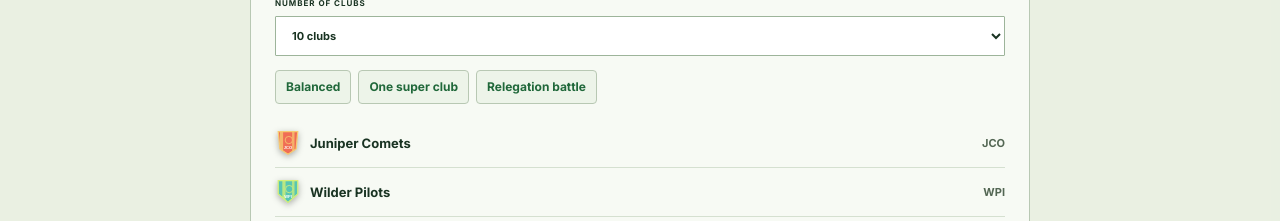
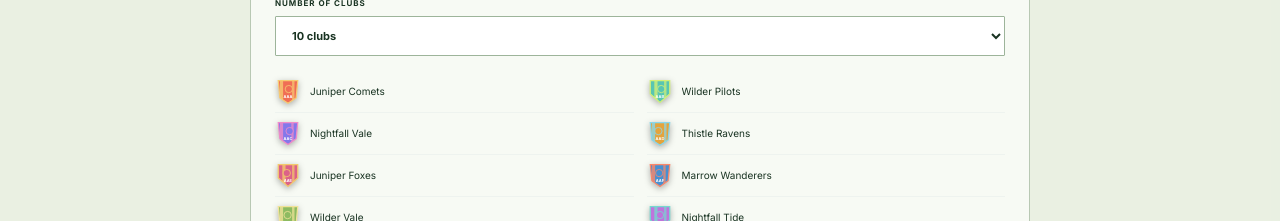
Before and after one commit to ihtishaamj63-web/Pitch-Side, a React (Vite) app in the folder frontend/: page /leagues/new in a window 1280 px wide. Shown: the part 579-800 px from the top of the page. Built offline with nearby package versions, Linux system fonts and the light colour scheme; no server answers.

Commit message:
refactor: trim nonessential league redesign

```diff
--- a/frontend/src/App.css
+++ b/frontend/src/App.css
@@ -877,47 +877,7 @@ h1, h2, h3, p { margin-top: 0; }
   letter-spacing: .04em;
   line-height: 1;
 }
-#root .club-presets { display: flex; flex-wrap: wrap; gap: 7px; margin-top: 14px; }
-#root .club-presets button,
-#root .club-editor-fields button { min-height: 34px; border: 1px solid #b8c8b3; border-radius: 4px; padding: 6px 10px; color: #20683a; background: #edf4e9; font-size: 12px; font-weight: 700; cursor: pointer; }
-#root .preview-club-editor { grid-column: 1 / -1; border-bottom: 1px solid #d5e0d0; }
-#root .preview-club-editor > summary { display: flex; align-items: center; gap: 9px; min-height: 48px; color: #193322; font-size: 13px; font-weight: 700; cursor: pointer; list-style-position: inside; }
-#root .preview-club-editor > summary span { flex: 1; overflow: hidden; text-overflow: ellipsis; white-space: nowrap; }
-#root .preview-club-editor > summary small { color: #536653; font-size: 11px; }
-#root .club-editor-fields { display: grid; grid-template-columns: repeat(2, minmax(0, 1fr)); gap: 10px; padding: 12px; border: 1px solid #d5e0d0; border-radius: 6px; background: #edf4e9; }
-#root .club-editor-fields label { display: grid; gap: 5px; color: #405747; font-size: 12px; font-weight: 700; }
-#root .club-editor-fields input:not([type='color']):not([type='range']) { width: 100%; min-height: 36px; border: 1px solid #b8c8b3; border-radius: 4px; padding: 7px; color: #193322; background: #fff; }
-#root .club-editor-fields input[type='range'] { width: 100%; accent-color: #277745; }
-#root .club-editor-fields input[type='color'] { width: 100%; height: 36px; border: 1px solid #b8c8b3; border-radius: 4px; padding: 2px; background: #fff; }
-#root .club-editor-fields button { grid-column: 1 / -1; justify-self: start; }
 #root .position-cell { white-space: nowrap; }
-#root .position-cell small { margin-left: 5px; font-size: 10px; font-weight: 800; }
-#root .position-cell .movement-up { color: #20683a; }
-#root .position-cell .movement-down { color: #a62929; }
-#root .table-race { margin-top: 18px; padding: 16px; border: 1px solid #c4d2be; border-radius: 8px; background: #edf4e9; }
-#root .table-race > header { display: flex; justify-content: space-between; align-items: baseline; gap: 8px; }
-#root .table-race h3 { margin: 0; color: #193322; font: 700 20px 'Barlow Condensed', sans-serif; }
-#root .table-race > header span,
-#root .table-race > p { color: #536653; font-size: 12px; }
-#root .table-race svg { display: block; width: 100%; height: auto; margin-top: 8px; overflow: visible; }
-#root .race-grid line { stroke: #cfdbca; stroke-width: 1; stroke-dasharray: 3 4; }
-#root .race-line { fill: none; stroke-width: 3; stroke-linecap: round; stroke-linejoin: round; }
-#root .race-line--0 { stroke: #277745; }
-#root .race-line--1 { stroke: #4774bb; }
-#root .race-line--2 { stroke: #bb7134; }
-#root .race-line--3 { stroke: #8f5a9e; }
-#root .race-line--4 { stroke: #bb5268; }
-#root .race-line--5 { stroke: #3b8f94; }
-#root .race-legend { display: flex; flex-wrap: wrap; gap: 8px 14px; margin-top: 5px; }
-#root .race-legend span { display: inline-flex; align-items: center; gap: 5px; color: #405747; font-size: 11px; }
-#root .race-legend i { width: 12px; height: 3px; border-radius: 99px; background: currentColor; }
-#root .race-legend .race-line--0 { color: #277745; }
-#root .race-legend .race-line--1 { color: #4774bb; }
-#root .race-legend .race-line--2 { color: #bb7134; }
-#root .race-legend .race-line--3 { color: #8f5a9e; }
-#root .race-legend .race-line--4 { color: #bb5268; }
-#root .race-legend .race-line--5 { color: #3b8f94; }
-#root .race-axis { display: flex; justify-content: space-between; margin-top: 5px; color: #536653; font-size: 10px; }
 
 #root .topbar-live-link {
   display: inline-flex;
--- a/frontend/src/api.ts
+++ b/frontend/src/api.ts
@@ -96,8 +96,6 @@ export const api = {
   league: (id: number | string) => request<LeagueDetail>(`/api/leagues/${id}`),
   table: (id: number | string, upToMatchday?: number) =>
     request<Standing[]>(`/api/leagues/${id}/table${upToMatchday ? `?upToMatchday=${upToMatchday}` : ''}`),
-  tableHistory: (id: number | string) =>
-    request<Array<{ matchday: number; positions: Array<{ club_id: number | string; club_name: string; position: number }> }>>(`/api/leagues/${id}/table/history`),
   matches: (id: number | string, matchday?: number) =>
     request<Match[]>(`/api/leagues/${id}/matches${matchday ? `?matchday=${matchday}` : ''}`),
   match: (id: number | string) => request<MatchDetail>(`/api/matches/${id}`),
--- a/frontend/src/features/league/LeagueTab.tsx
+++ b/frontend/src/features/league/LeagueTab.tsx
@@ -15,7 +15,7 @@ export function LeagueTab({ tab, leagueId, clubs, standings, matchday, onMatchda
   if (tab === 'live') return <LiveHub leagueId={leagueId} managerClubId={managerClubId} liveState={liveState} />;
   if (tab === 'scorers') return <ScorersTab key={refreshKey} leagueId={leagueId} matchday={matchday} />;
   if (tab === 'awards') return <AwardsTab key={refreshKey} leagueId={leagueId} matchday={matchday} seasonComplete={seasonComplete} />;
-  return <TableTab leagueId={leagueId} standings={standings} topZone={topZone} bottomZone={bottomZone} />;
+  return <TableTab standings={standings} topZone={topZone} bottomZone={bottomZone} />;
 }
 
 function LiveHub({ leagueId, managerClubId, liveState: live }: { leagueId: string; managerClubId: number | null; liveState: LiveLeagueState }) {
@@ -97,14 +97,8 @@ export function MatchPitch({ homeClub, awayClub, homePlayers, awayPlayers, homeS
   </section>;
 }
 
-function TableTab({ leagueId, standings, topZone, bottomZone }: { leagueId: string; standings: Standing[]; topZone: number; bottomZone: number }) {
+function TableTab({ standings, topZone, bottomZone }: { standings: Standing[]; topZone: number; bottomZone: number }) {
   const reduceMotion = useReducedMotion();
-  const [history, setHistory] = useState<Array<{ matchday: number; positions: Array<{ club_id: number | string; club_name: string; position: number }> }>>([]);
-  useEffect(() => {
-    let cancelled = false;
-    api.tableHistory(leagueId).then(data => { if (!cancelled) setHistory(data); }).catch(() => undefined);
-    return () => { cancelled = true; };
-  }, [leagueId]);
   const previousStats = useRef(new Map<string, Pick<Standing, 'P' | 'W' | 'D' | 'L' | 'GF' | 'GA' | 'GD' | 'Pts'>>());
   const [changedStats, setChangedStats] = useState(new Set<string>());
   useEffect(() => {
@@ -134,13 +128,6 @@ function TableTab({ leagueId, standings, topZone, bottomZone }: { leagueId: stri
     return <td key={field} className={className}>{field === 'Pts' ? <strong>{displayValue}</strong> : displayValue}</td>;
   };
 
-  const chartClubs = history.length ? history[history.length - 1].positions.slice(0, Math.min(6, standings.length)) : [];
-  const chartPoints = (clubId: number | string) => history.map((round, index) => {
-    const row = round.positions.find(item => String(item.club_id) === String(clubId));
-    const x = history.length <= 1 ? 24 : 24 + index / (history.length - 1) * 592;
-    const y = row ? 16 + (row.position - 1) / Math.max(1, standings.length - 1) * 188 : 204;
-    return `${x},${y}`;
-  }).join(' ');
   return <section className="tab-panel"><SectionTitle title="Standings" detail="Ranked by points, goal difference and goals scored." />
     <div className="legend"><span><i className="legend-top" />Top zone</span><span><i className="legend-bottom" />Bottom zone</span></div>
     {standings.length ? <div className="table-wrap"><table className="standings-table"><thead><tr><th className="align-left">POS</th><th className="align-left">CLUB</th><th>P</th><th>W</th><th>D</th><th>L</th><th>GF</th><th>GA</th><th>GD</th><th className="points-col">PTS</th><th className="form-col">FORM</th></tr></thead>
@@ -148,11 +135,10 @@ function TableTab({ leagueId, standings, topZone, bottomZone }: { leagueId: stri
         const clubId = row.club_id || row.id;
         const club = { id: clubId, name: row.club_name || row.name, short_name: row.short_name, colour_primary: row.colour_primary, colour_secondary: row.colour_secondary };
         return <motion.tr layout={!reduceMotion} key={clubId} className={index < topZone ? 'zone-top' : index >= standings.length - bottomZone ? 'zone-bottom' : ''}>
-          <td className="position-cell"><span>{row.position || index + 1}</span>{row.movement !== undefined && row.movement !== 0 && <small className={row.movement > 0 ? 'movement-up' : 'movement-down'} aria-label={`${Math.abs(row.movement)} places ${row.movement > 0 ? 'up' : 'down'}`}>{row.movement > 0 ? '↑' : '↓'}{Math.abs(row.movement)}</small>}</td><td><Link className="table-club" to={`/clubs/${clubId}`}><ClubCrest club={club} size="small" /><strong>{club.name}</strong>{row.live && <span className="match-live-badge">LIVE</span>}{index === 0 && <span className="table-trophy" role="img" aria-label="League leader" title="League leader">🏆</span>}<span className="club-code">{club.short_name}</span></Link></td>
+          <td className="position-cell"><span>{row.position || index + 1}</span></td><td><Link className="table-club" to={`/clubs/${clubId}`}><ClubCrest club={club} size="small" /><strong>{club.name}</strong>{row.live && <span className="match-live-badge">LIVE</span>}{index === 0 && <span className="table-trophy" role="img" aria-label="League leader" title="League leader">🏆</span>}<span className="club-code">{club.short_name}</span></Link></td>
           {statCell(row, 'P')}{statCell(row, 'W')}{statCell(row, 'D')}{statCell(row, 'L')}{statCell(row, 'GF')}{statCell(row, 'GA')}{statCell(row, 'GD')}{statCell(row, 'Pts')}<td><FormDots form={row.form} /></td>
         </motion.tr>;
       })}</tbody></table></div> : <EmptyPanel title="The table is waiting" text="Kick off a matchday to bring the standings to life." />}
-    <section className="table-race"><header><h3>Title race</h3><span>Position by matchday</span></header>{history.length ? <><svg viewBox="0 0 640 220" role="img" aria-label="League positions by matchday"><g className="race-grid">{[1, Math.ceil(standings.length / 2), standings.length].map(position => <line key={position} x1="24" x2="616" y1={16 + (position - 1) / Math.max(1, standings.length - 1) * 188} y2={16 + (position - 1) / Math.max(1, standings.length - 1) * 188} />)}</g>{chartClubs.map((club, index) => <polyline key={club.club_id} points={chartPoints(club.club_id)} className={`race-line race-line--${index % 6}`} />)}</svg><div className="race-legend">{chartClubs.map((club, index) => <span key={club.club_id}><i className={`race-line--${index % 6}`} />{club.club_name}</span>)}</div><div className="race-axis"><span>MD 1</span><span>MD {history.length}</span></div></> : <p>Positions appear after the first completed matchday.</p>}</section>
   </section>;
 }
 
--- a/frontend/src/pages/CreateLeaguePage.tsx
+++ b/frontend/src/pages/CreateLeaguePage.tsx
@@ -10,7 +10,6 @@
 
 function inventClubs(count: number): Array<Omit<Club, 'id'> & { attack: number; defence: number }> {
   const used = new Set<string>();
-  const usedCodes = new Set<string>();
   const clubs: Array<Omit<Club, 'id'> & { attack: number; defence: number }> = [];
   while (clubs.length < count) {
     const first = nameFirst[Math.floor(Math.random() * nameFirst.length)] ?? 'Aster';
@@ -19,31 +18,14 @@ function inventClubs(count: number): Array<Omit<Club, 'id'> & { attack: number;
     if (used.has(name)) continue;
     used.add(name);
     const colors = palette[clubs.length % palette.length] ?? ['#f06d55', '#f7cb72'];
-    const code = shortCode(name, usedCodes);
-    usedCodes.add(code);
-    clubs.push({ name, short_name: code, colour_primary: colors[0], colour_secondary: colors[1], attack: 45 + Math.floor(Math.random() * 46), defence: 45 + Math.floor(Math.random() * 46) });
+    clubs.push({ name, short_name: shortCode(clubs.length), colour_primary: colors[0], colour_secondary: colors[1], attack: 45 + Math.floor(Math.random() * 46), defence: 45 + Math.floor(Math.random() * 46) });
   }
   return clubs;
 }
 
-function shortCode(name: string, used: Set<string>) {
-  const words = name.toLocaleUpperCase().replace(/[^A-Z ]/g, '').split(/\s+/).filter(Boolean);
-  const first = words[0] ?? 'CLUB';
-  const second = words[1] ?? first;
-  const candidates = [
-    `${first[0]}${second.slice(0, 2)}`,
-    `${first.slice(0, 2)}${second[0]}`,
-    `${first[0]}${second[0]}${second[1] ?? first[1]}`,
-    `${first.slice(0, 3)}`,
-  ];
-  const candidate = candidates.find(code => code.length === 3 && !used.has(code));
-  if (candidate) return candidate;
-  const letters = `${first}${second}`;
-  for (let offset = 0; offset < letters.length; offset += 1) {
-    const code = `${letters[offset]}${letters[(offset + 3) % letters.length]}${letters[(offset + 6) % letters.length]}`;
-    if (/^[A-Z]{3}$/.test(code) && !used.has(code)) return code;
-  }
-  throw new Error('Could not make a unique club code.');
+function shortCode(index: number) {
+  const alphabet = 'ABCDEFGHIJKLMNOPQRSTUVWXYZ';
+  return `${alphabet[Math.floor(index / 676) % 26]}${alphabet[Math.floor(index / 26) % 26]}${alphabet[index % 26]}`;
 }
 
 export function CreateLeague() {
@@ -57,30 +39,6 @@ export function CreateLeague() {
   const [busy, setBusy] = useState(false);
   const [error, setError] = useState('');
   const regenerate = (count: number) => { setClubCount(count); setClubs(inventClubs(count)); setTopZone(Math.min(topZone, Math.floor(count / 2))); setBottomZone(Math.min(bottomZone, Math.floor(count / 2))); };
-  const editClub = (index: number, changes: Partial<typeof clubs[number]>) => setClubs(current => current.map((club, clubIndex) => {
-    if (clubIndex !== index) return club;
-    const updated = { ...club, ...changes };
-    if (changes.name !== undefined) {
-      const used = new Set(current.filter((_, i) => i !== index).map(item => item.short_name));
-      updated.short_name = shortCode(updated.name, used);
-    }
-    return updated;
-  }));
-  const applyPreset = (preset: 'balanced' | 'super' | 'relegation') => setClubs(current => current.map((club, index) => ({
-    ...club,
-    attack: preset === 'balanced' ? 60 : preset === 'super' ? (index === 0 ? 96 : 45) : (index >= current.length - 3 ? 43 : 65),
-    defence: preset === 'balanced' ? 60 : preset === 'super' ? (index === 0 ? 94 : 47) : (index >= current.length - 3 ? 45 : 64),
-  })));
-  const rerollClub = (index: number) => {
-    const replacement = inventClubs(1)[0];
-    if (!replacement) return;
-    const existingNames = new Set(clubs.filter((_, i) => i !== index).map(club => club.name));
-    const existingCodes = new Set(clubs.filter((_, i) => i !== index).map(club => club.short_name));
-    let candidate = replacement;
-    while (existingNames.has(candidate.name)) candidate = inventClubs(1)[0] ?? candidate;
-    candidate.short_name = shortCode(candidate.name, existingCodes);
-    editClub(index, candidate);
-  };
   async function submit(event: FormEvent<HTMLFormElement>) {
     event.preventDefault();
     setBusy(true); setError('');
@@ -101,15 +59,7 @@ export function CreateLeague() {
       </div>
       <div className="form-section"><div className="form-section-title"><span>02</span><div><h2>Set the stage</h2><p>Choose your field of contenders.</p></div></div>
         <label>NUMBER OF CLUBS<select value={clubCount} onChange={e => regenerate(Number(e.target.value))}>{Array.from({ length: 17 }, (_, i) => i + 4).map(count => <option value={count} key={count}>{count} clubs</option>)}</select></label>
-        <div className="club-presets" aria-label="Club strength presets"><button type="button" onClick={() => applyPreset('balanced')}>Balanced</button><button type="button" onClick={() => applyPreset('super')}>One super club</button><button type="button" onClick={() => applyPreset('relegation')}>Relegation battle</button></div>
-        <div className="club-preview">{clubs.map((club, i) => <details className="preview-club-editor" key={`${club.name}-${i}`}><summary><ClubCrest club={{ ...club, id: `preview-${i}` }} size="small" /><span>{club.name}</span><small>{club.short_name}</small></summary><div className="club-editor-fields">
-          <label>Club name<input value={club.name} maxLength={100} onChange={event => editClub(i, { name: event.target.value })} /></label>
-          <label>Primary kit<input type="color" value={club.colour_primary} onChange={event => editClub(i, { colour_primary: event.target.value })} /></label>
-          <label>Trim<input type="color" value={club.colour_secondary} onChange={event => editClub(i, { colour_secondary: event.target.value })} /></label>
-          <label>Attack {club.attack}<input type="range" min="1" max="100" value={club.attack} onChange={event => editClub(i, { attack: Number(event.target.value) })} /></label>
-          <label>Defence {club.defence}<input type="range" min="1" max="100" value={club.defence} onChange={event => editClub(i, { defence: Number(event.target.value) })} /></label>
-          <button type="button" onClick={() => rerollClub(i)}>Reroll this club</button>
-        </div></details>)}</div>
+        <div className="club-preview">{clubs.map((club, i) => <div className="preview-club" key={`${club.name}-${i}`}><ClubCrest club={{ ...club, id: `preview-${i}` }} size="small" /><span>{club.name}</span></div>)}</div>
         <button type="button" className="button button-quiet shuffle-button" onClick={() => setClubs(inventClubs(clubCount))}><span>⟳</span> Shuffle the clubs</button>
       </div>
       <div className="form-section"><div className="form-section-title"><span>03</span><div><h2>Season rules</h2><p>Classic three points for a win. Shape the table zones.</p></div></div>
```
Also changed, not shown: 2 other files (tests, documents, lock files or other folders).
